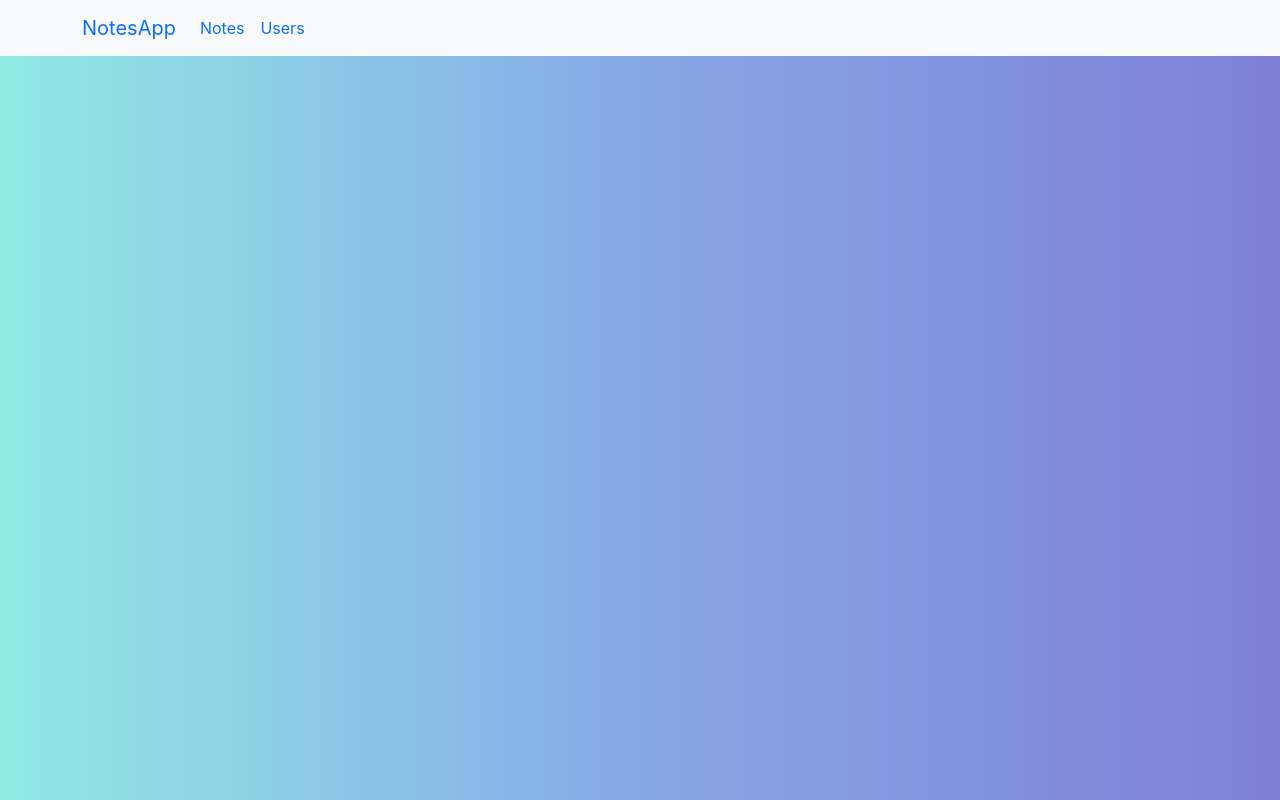
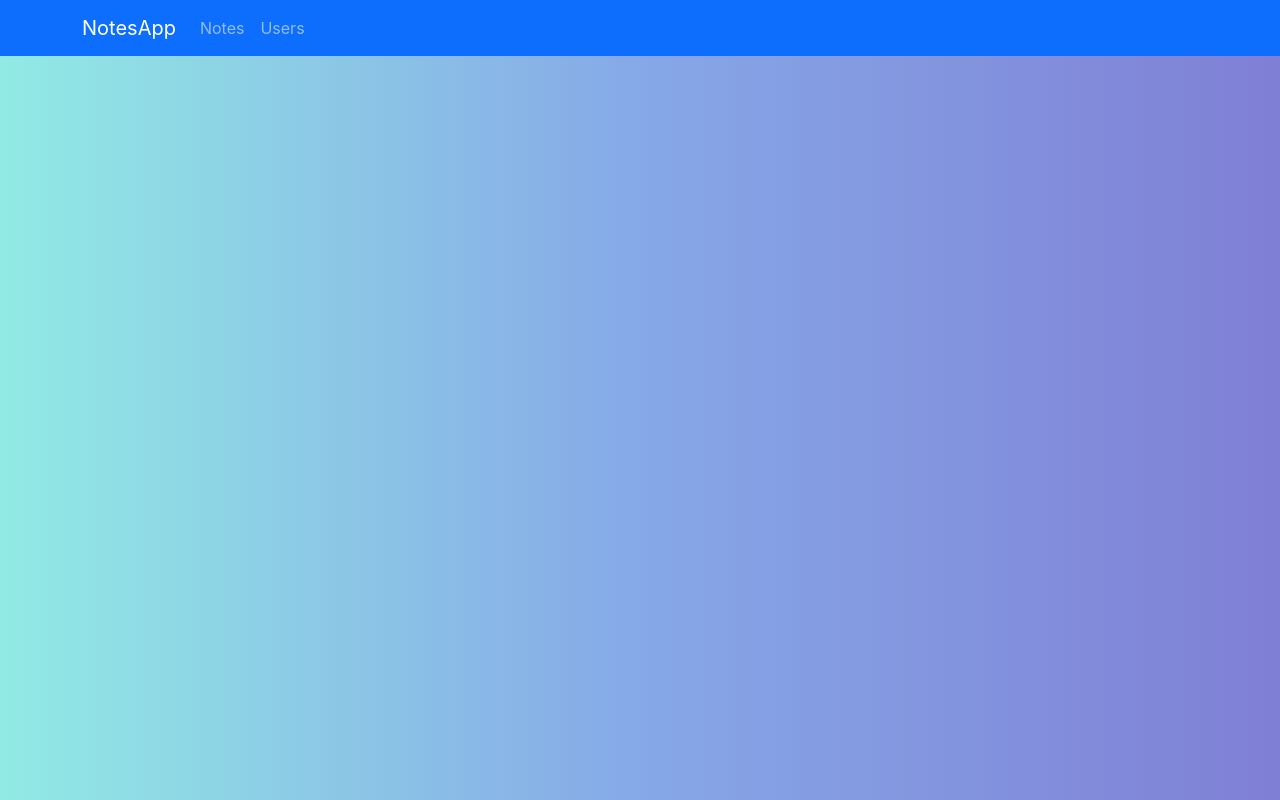
Before and after one commit to absolv7/mernstack, a React (Create React App) app in the folder frontend/: page / in a window 1280 px wide. Built offline with nearby package versions, Linux system fonts and the light colour scheme.

Commit message:
frontend estilizado

```diff
--- a/frontend/src/components/Navigation.jsx
+++ b/frontend/src/components/Navigation.jsx
@@ -5,7 +5,7 @@
 
 const Navigation = () => {
     return (
-        <nav className="navbar navbar-expand-lg navbar-primary bg-light">
+        <nav className="navbar navbar-expand-lg navbar-dark bg-primary">
             <div className="container">
                 <a className="navbar-brand" href="/">
                     NotesApp
--- a/frontend/src/components/ShowUsers.jsx
+++ b/frontend/src/components/ShowUsers.jsx
@@ -37,7 +37,11 @@
                         <Button onClick={() => deleteUser(user._id)}
                         className="btn btn-danger">x</Button>
                     </StyledLi>
-                )) : (<H3>No Users</H3>)
+                )) : (
+                    <>
+                    <br />
+                    <H3>No Users</H3>
+                    </>)
                 }
             </ul>
         </div>
--- a/frontend/src/components/Users.jsx
+++ b/frontend/src/components/Users.jsx
@@ -50,6 +50,7 @@
         <div className="container">
             <div className="row">
                 <div className="col-md-4">
+                <br />
                     <StyledDiv className="card card-body">
                         <h3>Create New User</h3>
                         <form href={ref}>
```
